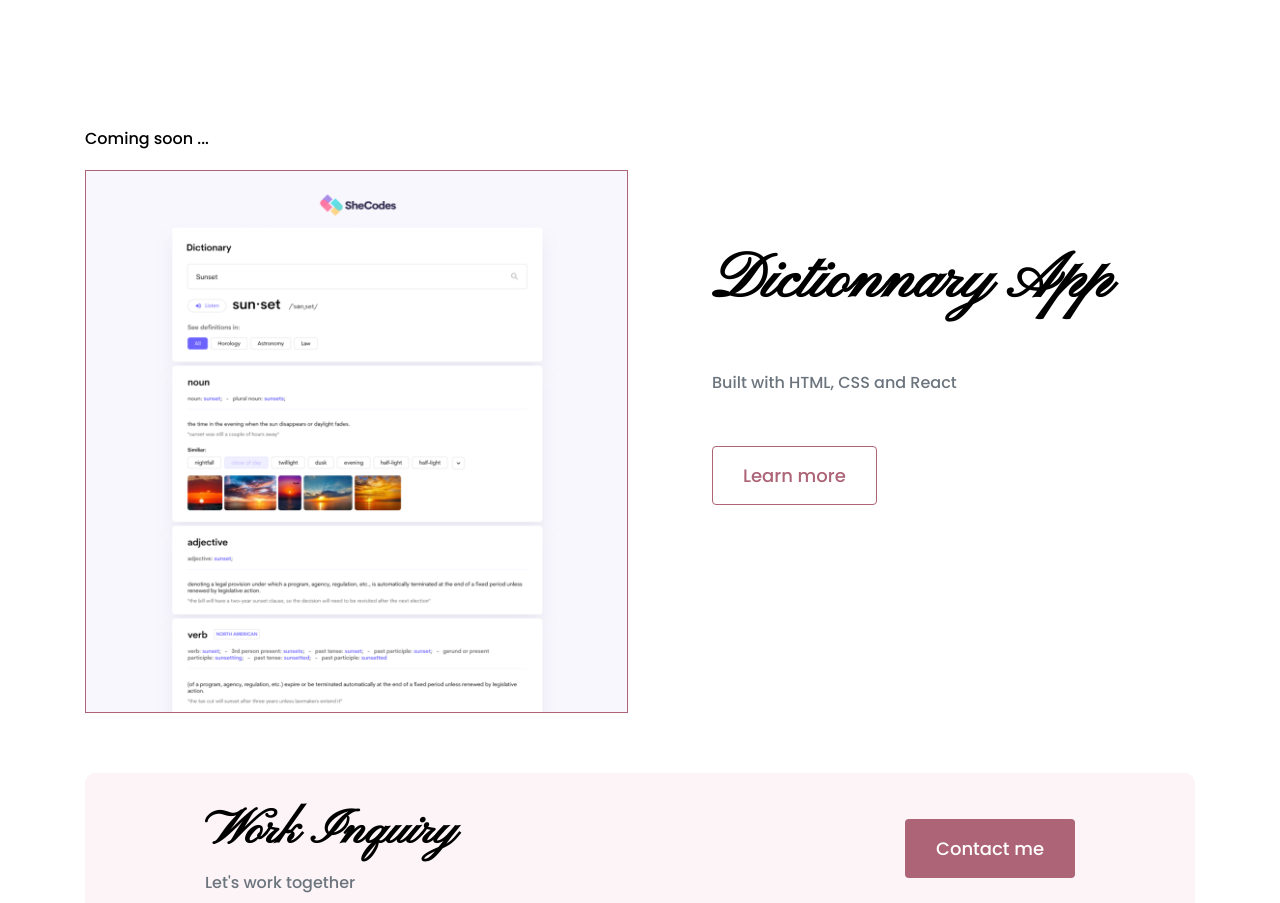
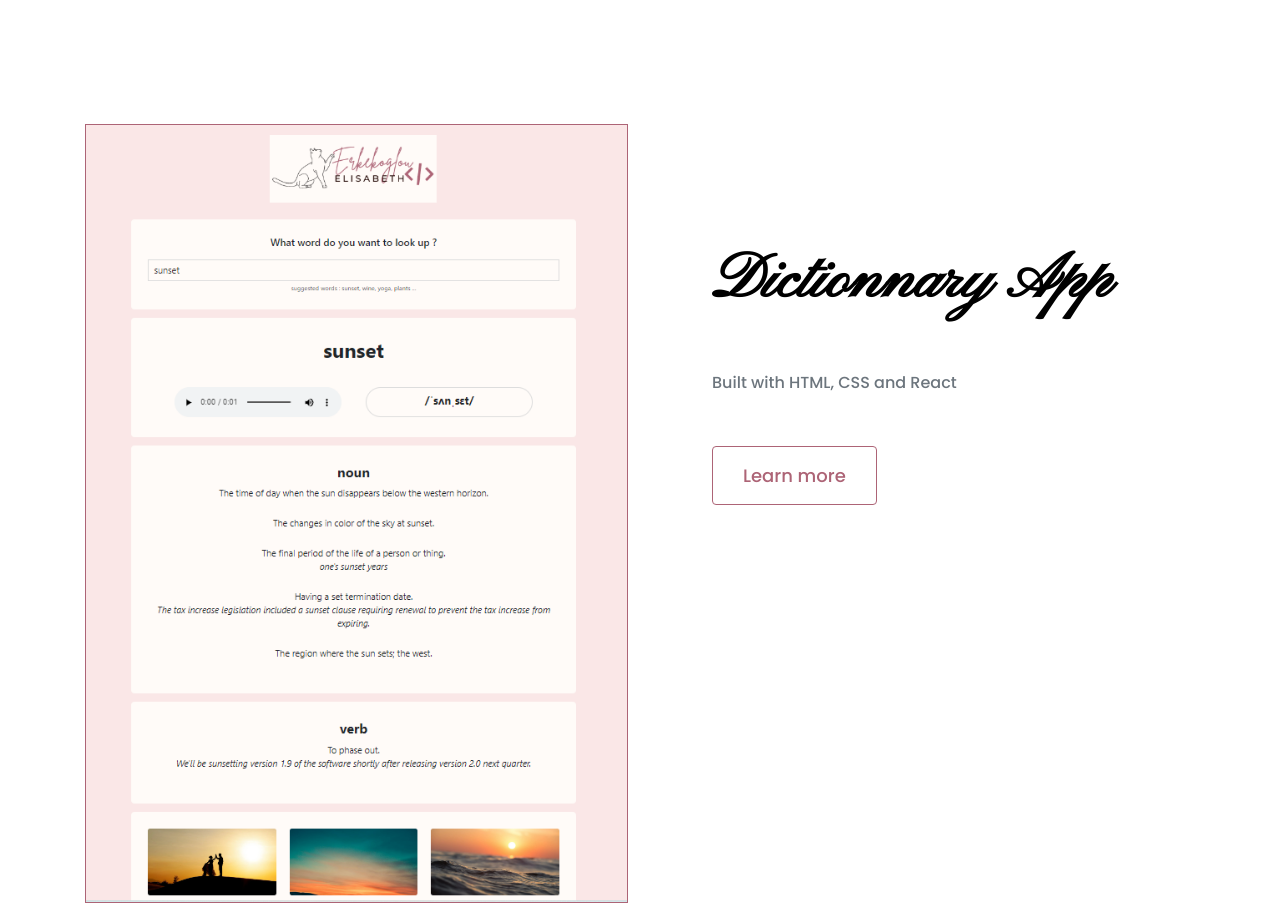
Before and after one commit to elic4vet/eli_portfolio, a plain HTML site: page index.html in a window 1280 px wide. Shown: the part 1745-2648 px from the top of the page. Drawn offline with nearby package versions, Linux system fonts and the light colour scheme.

Commit message:
updated the dictionary image

```diff
--- a/index.html
+++ b/index.html
@@ -125,9 +125,8 @@
 
       <div class="row">
         <div class="col d-none d-lg-block">
-          <p>Coming soon ...</p>
           <img
-            src="images/dictionnary.png"
+            src="images/dictionary_app.png"
             alt="Dictionary app preview"
             class="img-fluid border border-dark"
           />
@@ -145,6 +144,7 @@
           </div>
         </div>
       </div>
+
       <footer>
         <div
           class="contact-box d-flex justify-content-between mb-5 d-none d-md-flex"
```
Also changed, not shown: images/dictionary_app.png (added).
